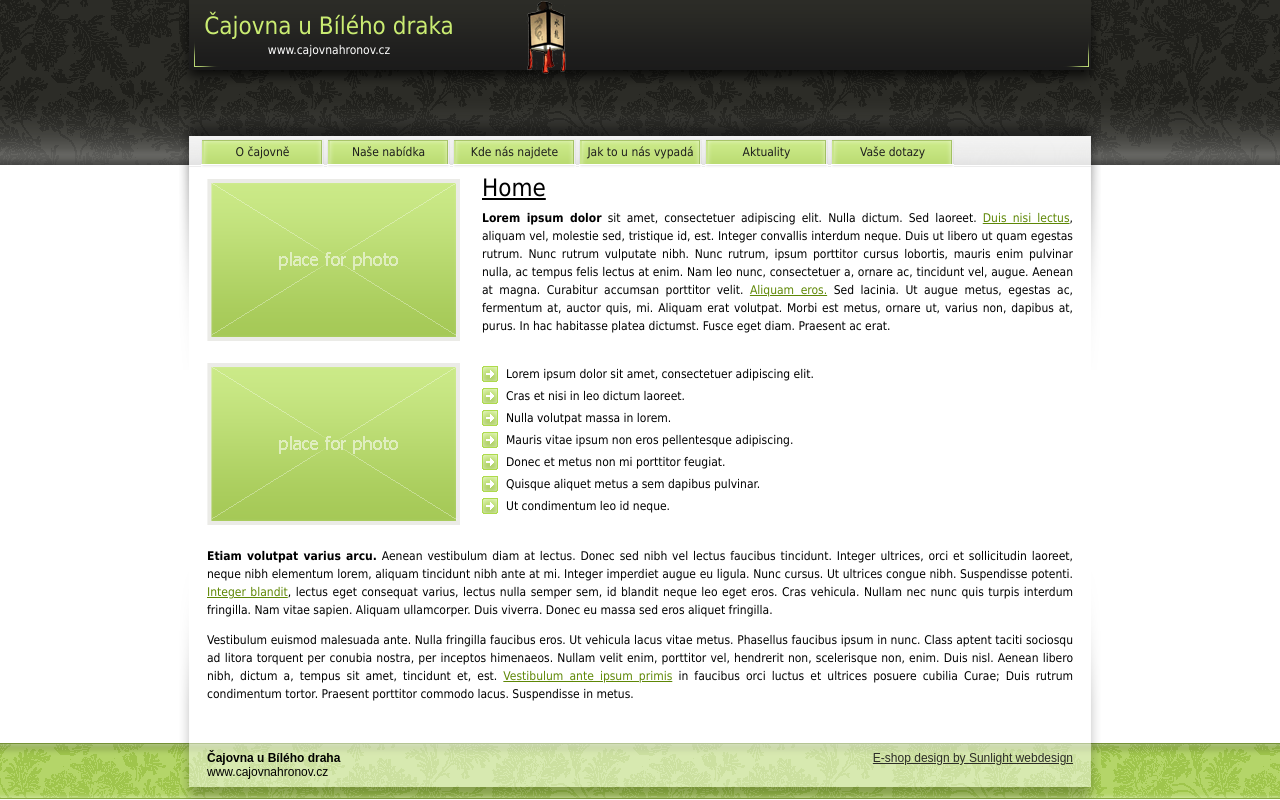
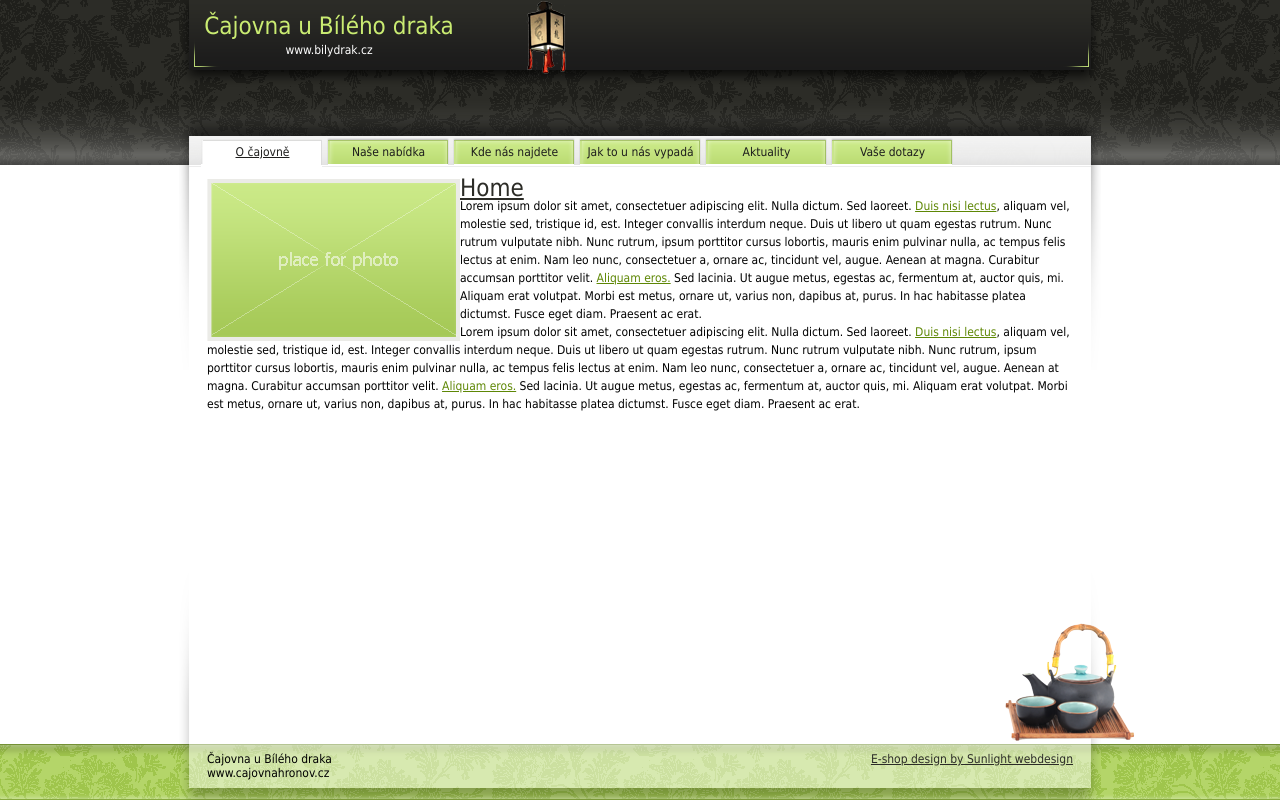
Before and after one commit to mmagnusek/bily_drak, a PHP site: page / in a window 1280 px wide. Run offline with PHP 8.4, Linux system fonts and the light colour scheme.

Commit message:
Work on template

```diff
--- a/css.css
+++ b/css.css
@@ -1,61 +1,56 @@
+html, body { height: 100%; }
+
 body
 {
   font-family: Tahoma;
-	padding:0;
-	margin:0;
 	background-color: white;
 }
 
-#WholePage
-{
+#wrap{
+  min-height: 100%;
   background-color: white;
-	font-family: arial;
 	font-size: 15px;
-	background-image: url("img/top_pattern.png");
+	background-image: url("img/bottom_shadow.png");
 	background-repeat: repeat-x;
-    background-position: left top;
+  background-position: center bottom;
 }
 
-#Container
+.container
 {
 	width: 922px;
 	margin: 0px auto;
 }
 
-#Top
-{
-    font-family: Tahoma;
-	padding:0;
-	margin:0;
+.clear{
+  width: 100%;
+  clear: both;
+  height: 0px;
+}
+
+#top_background{
+  background: url("img/top_pattern.png") repeat-x;
+}
+
+#top{
 	height: 169px;
 	background: url("img/header.png") top left no-repeat;
 }
 
-#Top *
-{
-    font-family: Tahoma;
-	padding:0;
-	margin:0;
+#header{
+  padding: 12px 0 0 25px;
+  width: 250px; text-align: center;
 }
 
-#Header
-{
-	padding-top: 12px;
-	padding-left: 25px; width: 250px; text-align: center;
-}
-
-.name
-{
+#header .name{
 	font-size: 24px;
 	color: #caec72;
 }
 
-.adress
-{
+#header .adress{
   font-size: 12px;
 	color: white;
 }
-#tea{
+#logo{
   width: 120px;
   height: 80px;
   background-image: url("img/tea.png");
@@ -64,8 +59,7 @@ body
   top: 0px;
   margin-left: 300px;
 }
-#Menu
-{
+#menu{
 	width: 100%;
 	height: 32px;
 	margin-top: 78px;
@@ -73,8 +67,7 @@ body
 }
 
 
-#Menu a
-{
+#menu a{
 	height: 32px;
 	line-height: 32px;
 	width: 123px;
@@ -88,204 +81,76 @@ body
 	text-align: center;
 }
 
-#Top #Menu a:hover, #Top #Menu a.active
-{
+#top #menu a:hover,
+#top #menu a.active{
 	background-position: 0px 0;
 	text-decoration: underline;
 }
 
-#Middle
-{
+#middle{
 	background: url("img/top_shadow.png") top left no-repeat;
 	font-size: 12px;
 	line-height: 18px;
 }
 
-#Page
-{
-	background: url("img/bottom_shadow.png") left bottom no-repeat;
-}
-
-#Content
-{
-	padding: 28px;
-	padding-top: 10px;
+#content{
+  padding: 10px 28px 0 28px;
 }
 
 
-#Footer
-{
+#footer{
+  bottom: 0px;
+  clear: both;
+  height: 56px;
+  position: relative;
 	background-image: url("img/bottom_pattern.gif");
 	background-repeat: repeat-x;
-    background-position: left top;
-    height: 56px;
   width: 100%;
-    float: left;
-    margin: 0px auto;
-
+  margin: -56px auto 0 auto;
 }
 
-#Bottom
-{
+#bottom{
   height: 56px;
-    width: 922px;
   font-size: 12px;
 	background: url("img/bak_18.png") no-repeat;
-	background-position: -9px 0;
-	width: 922px;
-	margin: 0px auto;
 }
 
-*>#Bottom
-{
-	background-position: 0px 0;
-}
-
-#Bottom_left
-{
+#bottom_left{
 	float: left;
 	padding-left: 28px;
 	padding-top: 8px;
 }
 
-#Bottom_right
-{
+#bottom_right{
   float: right;
   text-align: right;
   padding-right: 28px;
   padding-top: 8px;
 }
-
-.mono h1
-{
-	font-size: 26px;
-	text-decoration: underline;
-	font-weight: normal;
-	padding-bottom: 10px;
+.part img{
+float: left;
 }
-
-*>.mono h1
-{
-	padding-bottom: 20px;
-}
-
-.mono p
-{
-	padding-top: 2px;
-	padding-bottom: 2px;
-	text-align: justify;
-}
-
-.mono a
-{
-	color: #688F11;
-}
-
-.mono ul.second a
-{
-	text-decoration: none;
-	color: black;
-}
-
-.mono .second a:hover
-{
-	text-decoration: underline;
-	color: #688F11;
-}
-
-.mono ul
-{
-	margin-left: 7px;
-}
-
-*>
-.mono ul
-{
-	padding-left: 5px;
-	padding-bottom: 8px;
-	margin-left: 0px;
-}
-
-.mono li
-{
-	line-height: 20px;
-	list-style: none;
-	padding-left: 9px;
-}
-
-.second
-{
-	font-size: 11px;
-	line-height: 15px;
-	margin-top: -12px;
-}
-
-*>.second
-{
-	margin-top: 0px;
-}
-
-.mono .arrow
-{
-	background-image: url("img/arrow.gif");
-	background-repeat: no-repeat;
-    background-position: left 3px;
-    padding-left: 22px;
-}
-
-
-
-
-.Part
-{
-clear: left;
-padding-left: 275px;
-text-align: justify;
-font-family: tahoma;
-font-size: 12px;
-}
-.Part img
-{
-float: left;
-margin: 0px 18px 22px -275px;
-
-}
-p.Part
-{
-padding-left: 0px;
-}
-.Part ul
-{
-padding: 0px;
-margin: 0px;
-}
-.Part li
-{
+.part li{
   background: url('img/arrow.gif') no-repeat left 3px;
   list-style-type: none;
   padding-left: 24px;
   line-height: 22px;
 }
-.Part h2
-{
-margin: 0px;
-color: 2c2c27;
+.part h2{
+  color: #2c2c27;
   font-size: 24px;
   font-weight: normal;
   text-decoration: underline;
 }
-.Part a
-{
+.part a{
 color: #5e8705;
 }
 
-#Bottom a
-{
+#bottom a {
 color: #2c2c27;
 }
-
-#validator img {
-border:0 solid #FFFFFF;
-height:31px;
-width:88px;
+.bottom_image{
+  position: absolute;
+  margin-left: 820px;
+  bottom: 52px;
 }
--- a/index.html
+++ b/index.html
@@ -1,84 +1,66 @@
-<!doctype html public "-//W3C//DTD HTML 4.01//EN">
+<!DOCTYPE html PUBLIC "-//W3C//DTD XHTML 1.1//EN" "http://www.w3.org/TR/xhtml11/DTD/xhtml11.dtd">
+<html xmlns="http://www.w3.org/1999/xhtml" xml:lang="cz">
   <head>
-<meta http-equiv="Content-language" content="cs" >
-<meta http-equiv="Content-Type" content="text/html; charset=UTF-8" >
-<meta name="description" content="" >
-<meta name="keywords" content="" >
-<title>Template 11</title>
-<link rel="stylesheet" type="text/css" href="css.css" >
+    <meta http-equiv="Content-language" content="cs" />
+    <meta http-equiv="Content-Type" content="text/html; charset=UTF-8" />
+    <meta name="description" content="" />
+    <meta name="keywords" content="" />
+    <title>Čajovna u Bílého Draka</title>
+    <link rel="stylesheet" type="text/css" href="reset.css" />
+    <link rel="stylesheet" type="text/css" href="css.css" />
   </head>
 	<body>
-
-
-
-<div id=WholePage>
-
-	<div id="Container">
-
-	    <div id="Top">
-
-	        <div id="Header">
+    <div id="wrap">
+      <div id="top_background">
+  	    <div class="container">
+  	      <div id="top">
+  	        <div id="header">
   	          <span class="name">Čajovna u Bílého draka</span><br/>
-	        <span class="adress">www.cajovnahronov.cz</span>
-	        <div id="tea"></div>
-
+    	        <span class="adress">www.bilydrak.cz</span>
+    	        <div id="logo"></div>
     	    	</div>
-	   	 	<div id="Menu">
-<a class="" href=""><span>O čajovně</span></a>
-<a class="" href=""><span>Naše nabídka</span></a>
-<a class="" href=""><span>Kde nás najdete</span></a>
-<a class="" href=""><span>Jak to u nás vypadá</span></a>
-<a class="" href=""><span>Aktuality</span></a>
-<a class="" href=""><span>Vaše dotazy</span></a>
+    	   	 	<div id="menu">
+              <a class="active" href="index.html"><span>O čajovně</span></a>
+              <a class="" href="nase_nabidka.html"><span>Naše nabídka</span></a>
+              <a class="" href="kde_nas_najdete.html"><span>Kde nás najdete</span></a>
+              <a class="" href="jak_to_u_nas_vypada.html"><span>Jak to u nás vypadá</span></a>
+              <a class="" href="aktuality.html"><span>Aktuality</span></a>
+              <a class="" href="vase_dotazy.html"><span>Vaše dotazy</span></a>
     	    	</div>
     	    </div>
-	    <div id="Middle">
-	        <div id="Page">
-	            <div id="Content">
-								<div class="Part">
-
-                <img src="img/bak_09.png">
+    	    <div id="middle">
+    	      <div id="page">
+    	        <div id="content">
+    						<div class="part">
+                  <img src="img/bak_09.png" />
                   <h2>Home</h2>
-								<p><strong>Lorem ipsum dolor</strong> sit amet, consectetuer adipiscing elit. Nulla dictum. Sed laoreet. <a href="">Duis nisi lectus</a>, aliquam vel, molestie sed, tristique id, est. Integer convallis interdum neque. Duis ut libero ut quam egestas rutrum. Nunc rutrum vulputate nibh. Nunc rutrum, ipsum porttitor cursus lobortis, mauris enim pulvinar nulla, ac tempus felis lectus at enim. Nam leo nunc, consectetuer a, ornare ac, tincidunt vel, augue. Aenean at magna. Curabitur accumsan porttitor velit. <a href="">Aliquam eros.</a> Sed lacinia. Ut augue metus, egestas ac, fermentum at, auctor quis, mi. Aliquam erat volutpat. Morbi est metus, ornare ut, varius non, dapibus at, purus. In hac habitasse platea dictumst. Fusce eget diam. Praesent ac erat.
+    							<p>
+    							  <strong>Lorem ipsum dolor</strong> sit amet, consectetuer adipiscing elit. Nulla dictum. Sed laoreet.
+    							  <a href="">Duis nisi lectus</a>, aliquam vel, molestie sed, tristique id, est. Integer convallis interdum neque. Duis ut libero ut quam egestas rutrum. Nunc rutrum vulputate nibh. Nunc rutrum, ipsum porttitor cursus lobortis, mauris enim pulvinar nulla, ac tempus felis lectus at enim. Nam leo nunc, consectetuer a, ornare ac, tincidunt vel, augue. Aenean at magna. Curabitur accumsan porttitor velit.
+    							  <a href="">Aliquam eros.</a> Sed lacinia. Ut augue metus, egestas ac, fermentum at, auctor quis, mi. Aliquam erat volutpat. Morbi est metus, ornare ut, varius non, dapibus at, purus. In hac habitasse platea dictumst. Fusce eget diam. Praesent ac erat.
+    							</p>
+    							<p>
+    							  <strong>Lorem ipsum dolor</strong> sit amet, consectetuer adipiscing elit. Nulla dictum. Sed laoreet.
+    							  <a href="">Duis nisi lectus</a>, aliquam vel, molestie sed, tristique id, est. Integer convallis interdum neque. Duis ut libero ut quam egestas rutrum. Nunc rutrum vulputate nibh. Nunc rutrum, ipsum porttitor cursus lobortis, mauris enim pulvinar nulla, ac tempus felis lectus at enim. Nam leo nunc, consectetuer a, ornare ac, tincidunt vel, augue. Aenean at magna. Curabitur accumsan porttitor velit.
+    							  <a href="">Aliquam eros.</a> Sed lacinia. Ut augue metus, egestas ac, fermentum at, auctor quis, mi. Aliquam erat volutpat. Morbi est metus, ornare ut, varius non, dapibus at, purus. In hac habitasse platea dictumst. Fusce eget diam. Praesent ac erat.
     							</p>
     						</div>
-
-								<div class="Part">
-                <img src="img/bak_09.png">
-								<ul>
-								<li>Lorem ipsum dolor sit amet, consectetuer adipiscing elit.</li>
-    						<li>Cras et nisi in leo dictum laoreet.</li>
-    						<li>Nulla volutpat massa in lorem.</li>
-    						<li>Mauris vitae ipsum non eros pellentesque adipiscing.</li>
-    						<li>Donec et metus non mi porttitor feugiat.</li>
-    						<li>Quisque aliquet metus a sem dapibus pulvinar.</li>
-    						<li>Ut condimentum leo id neque.</li>
-								</ul>
-								</div>
-
-                  <p class="Part"><strong>Etiam volutpat varius arcu.</strong> Aenean vestibulum diam at lectus. Donec sed nibh vel lectus faucibus tincidunt. Integer ultrices, orci et sollicitudin laoreet, neque nibh elementum lorem, aliquam tincidunt nibh ante at mi. Integer imperdiet augue eu ligula. Nunc cursus. Ut ultrices congue nibh. Suspendisse potenti. <a href="">Integer blandit</a>, lectus eget consequat varius, lectus nulla semper sem, id blandit neque leo eget eros. Cras vehicula. Nullam nec nunc quis turpis interdum fringilla. Nam vitae sapien. Aliquam ullamcorper. Duis viverra. Donec eu massa sed eros aliquet fringilla.
-                  </p>
-                  <p class="Part">Vestibulum euismod malesuada ante. Nulla fringilla faucibus eros. Ut vehicula lacus vitae metus. Phasellus faucibus ipsum in nunc. Class aptent taciti sociosqu ad litora torquent per conubia nostra, per inceptos himenaeos. Nullam velit enim, porttitor vel, hendrerit non, scelerisque non, enim. Duis nisl. Aenean libero nibh, dictum a, tempus sit amet, tincidunt et, est. <a href="">Vestibulum ante ipsum primis</a> in faucibus orci luctus et ultrices posuere cubilia Curae; Duis rutrum condimentum tortor. Praesent porttitor commodo lacus. Suspendisse in metus.
-                  </p>
-
-
-
-
+    						<div class="clear"></div>
     				  </div>
     			  </div>
     	    </div>
     	  </div>
-
-	<div id="Footer">
-		    <div id="Bottom">
-		        <div id="Bottom_left">
-				<strong>Čajovna u Bílého draha</strong><br/>
+      </div>
+    </div>
+    <div id="footer">
+		  <div id="bottom" class="container">
+		    <img src="img/bottom_image_1.png" class="bottom_image" width="140px" height="136px" />
+		    <div id="bottom_left">
+				  <strong>Čajovna u Bílého draka</strong><br/>
 				  <span>www.cajovnahronov.cz</span>
 				</div>
-
-				<div id="Bottom_right">
+				<div id="bottom_right">
           <span><a href="http://www.sunlight.cz">E-shop design by Sunlight webdesign</a></span>
-		   		</div>
         </div>
       </div>
     </div>
--- /dev/null
+++ b/reset.css
@@ -0,0 +1,32 @@
+/* YUI2 Reset */
+body,div,dl,dt,dd,ul,ol,li,h1,h2,h3,h4,h5,h6,pre,form,fieldset,input,textarea,p,blockquote,th,td {
+    margin:0;
+    padding:0;
+}
+
+table {
+    border-collapse:collapse;
+    border-spacing:0;
+}
+fieldset,img {
+    border:0;
+}
+address,caption,cite,code,dfn,em,strong,th,var {
+    font-style:normal;
+    font-weight:normal;
+}
+ol,ul {
+    list-style:none;
+}
+caption,th {
+    text-align:left;
+}
+h1,h2,h3,h4,h5,h6 {
+    font-size:100%;
+    font-weight:normal;
+}
+q:before,q:after {
+    content:'';
+}
+abbr,acronym { border:0;
+}
```
Also changed, not shown: img/bottom_image_1.png (added), img/bottom_shadow.png, img/maps.jpg (added), img/menu.png, img/svetlo.png (added), istockphoto/iStock_000009397385XSmall.jpg (added), istockphoto/iStock_000010522621XSmall.jpg (added), istockphoto/iStock_000010987839XSmall.jpg (added). Lines whose indentation alone changed are shown as unchanged.
